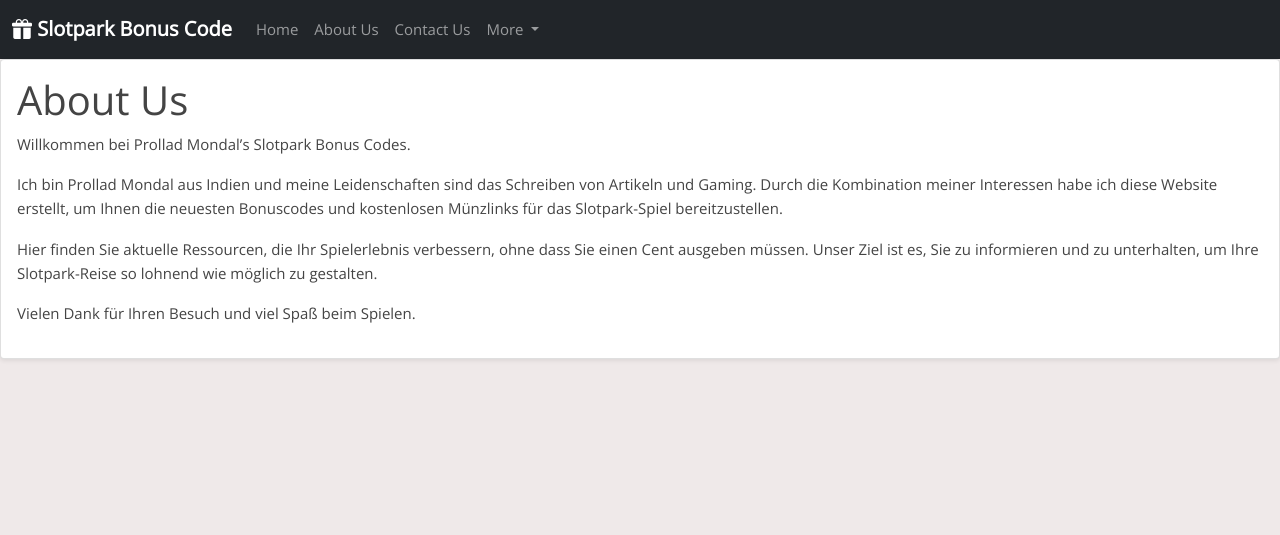
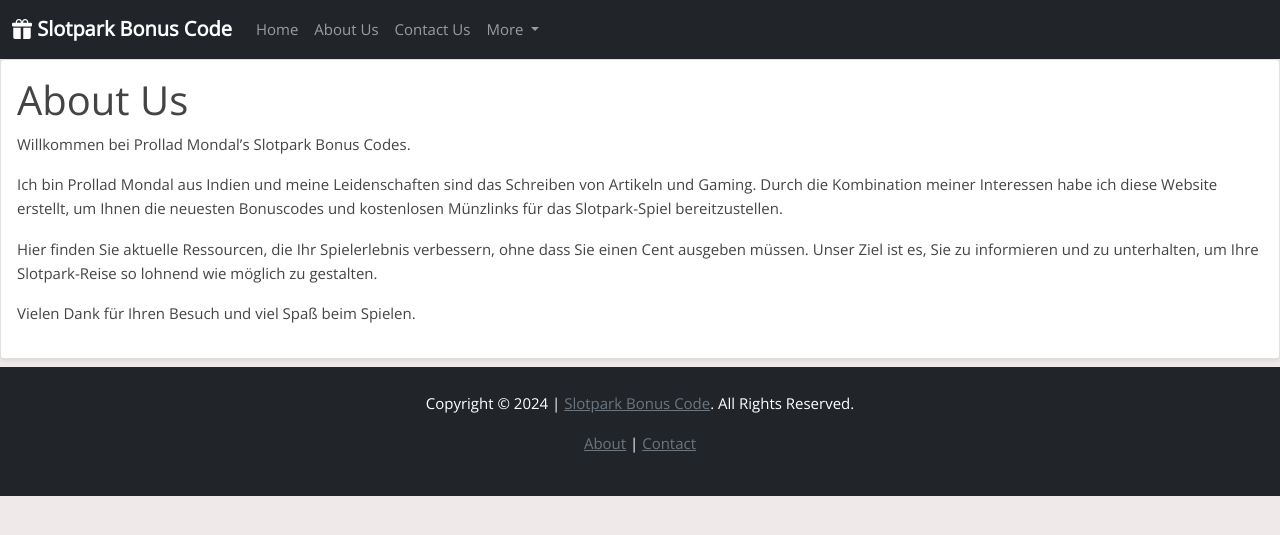
Before and after one commit to Prollad99/sbc-de, a Jekyll site: the page built from _pages/about-us.md, in a window 1280 px wide. Shown: the top 535 px of the page. Built offline with Jekyll 4.4.1, drawn with Linux system fonts in a browser that asks for light colours.

Commit message:
Update page.html

```diff
--- a/_layouts/page.html
+++ b/_layouts/page.html
@@ -50,5 +50,15 @@
       <div class="card-text">{{ content }}</div>
     </div>
   </div>
+    <footer class="bg-dark text-white py-4">
+    <div class="container text-center">
+      <p>Copyright &copy; <script type='text/javascript'>var creditsyear = new Date();document.write(creditsyear.getFullYear());</script> | <a href="{{ site.baseurl }}/" class="link-secondary">Slotpark Bonus Code</a>. All Rights Reserved.</p>
+<p>
+  <a href="{{ '/about-us/' | relative_url }}" class="link-secondary">About</a> |
+  <a href="{{ '/contact-us/' | relative_url }}" class="link-secondary">Contact</a>
+</p>
+    </div>
+  </footer>
+  <script src="https://cdn.jsdelivr.net/npm/bootstrap@5.1.3/dist/js/bootstrap.bundle.min.js"></script>
 </body>
 </html>
```
